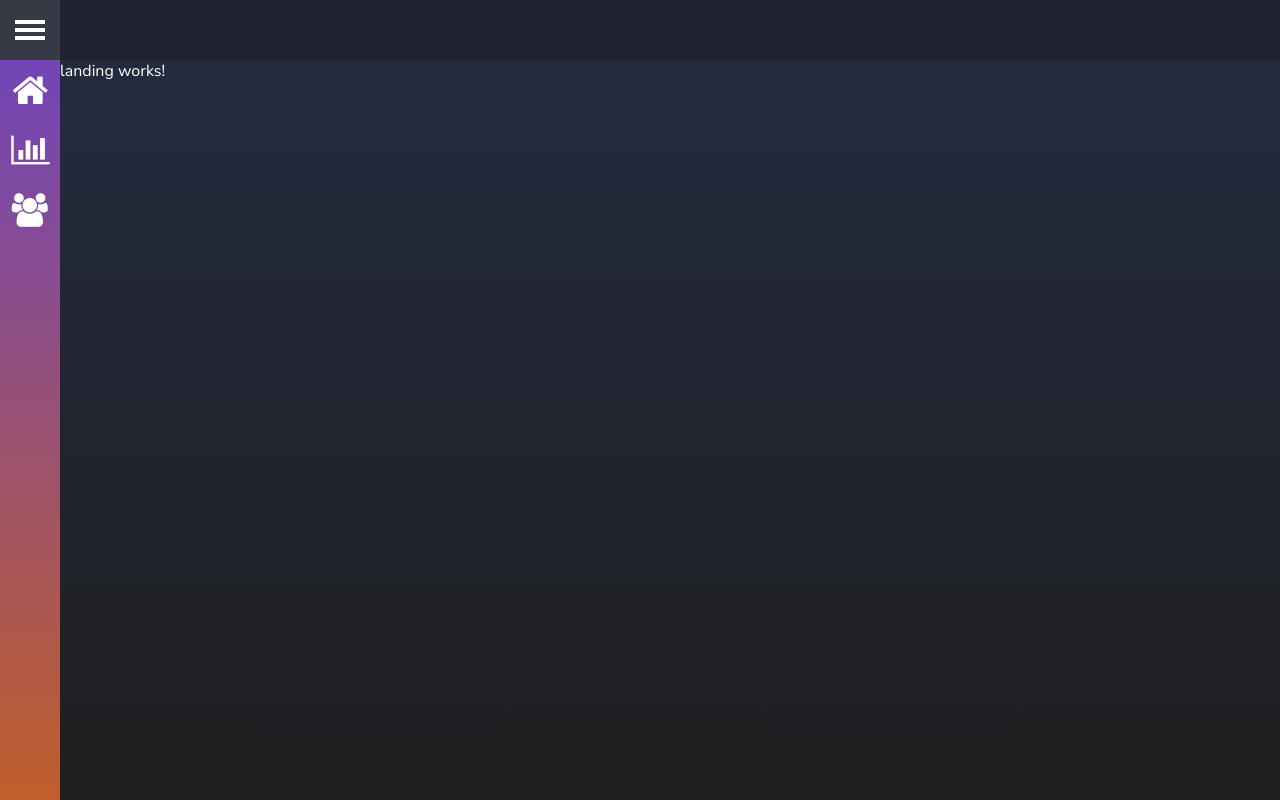
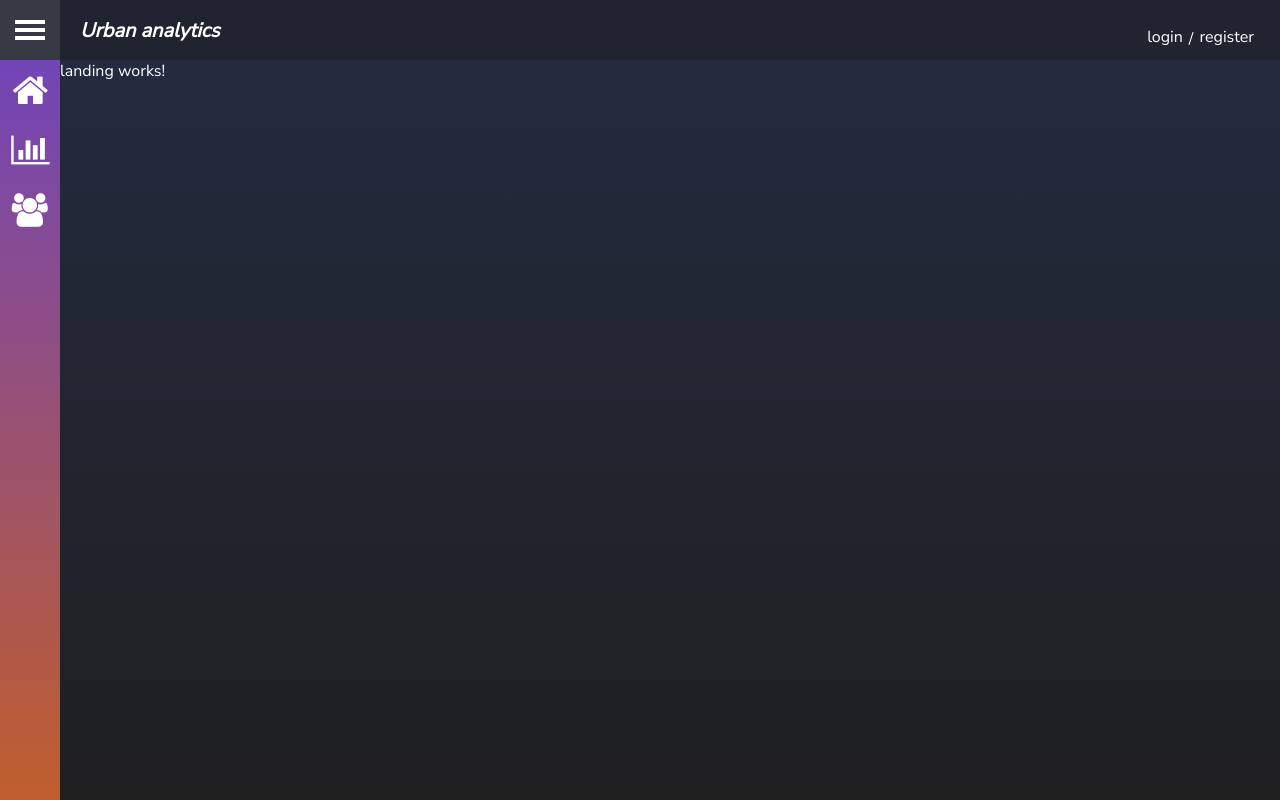
Before and after one commit to DeBeer12/EWA, an Angular app in the folder UrbanAnalytics/front-end/: page / in a window 1280 px wide. Built offline with nearby package versions, Linux system fonts and the light colour scheme; what ng-multiselect-dropdown would draw is missing.

Commit message:
Finishing header

```diff
--- a/UrbanAnalytics/front-end/src/app/header/header.component.html
+++ b/UrbanAnalytics/front-end/src/app/header/header.component.html
@@ -2,4 +2,12 @@
   <div class="outer-burger" (click)="toggleNav()">
     <div class="hamburger" [ngClass]="{'active': navExtended}"></div>
   </div>
+  <div class="content-wrapper">
+    <div class="logo-text-wrapper">
+      <h1>Urban analytics</h1>
+    </div>
+    <div class="account-text-wrapper">
+      <a routerLink="/login">login</a><span> / </span><a routerLink="/register">register</a>
+    </div>
+  </div>
 </div>
--- a/UrbanAnalytics/front-end/src/app/header/header.component.scss
+++ b/UrbanAnalytics/front-end/src/app/header/header.component.scss
@@ -18,6 +18,41 @@
 
     .hamburger {
       animation: jump .4s ease-in-out
+    }
+  }
+}
+
+.content-wrapper {
+  display: flex;
+  flex-grow: 1;
+  justify-content: space-between;
+}
+
+.logo-text-wrapper {
+  font-size: 10px;
+  font-style: italic;
+  display: flex;
+  justify-content: center;
+  align-items: center;
+  margin-left: 20px;
+  user-select: none;
+}
+
+.account-text-wrapper {
+  display: flex;
+  align-items: flex-end;
+  margin-right: 20px;
+  margin-bottom: 10px;
+
+  a {
+    color: white;
+    transition: all .3s;
+    backface-visibility: hidden;
+    padding: 2px 6px;
+    text-decoration: none;
+
+    &:hover {
+      background-color: rgba(255, 255, 255, .1);
     }
   }
 }
--- a/UrbanAnalytics/front-end/src/app/nav/nav.component.scss
+++ b/UrbanAnalytics/front-end/src/app/nav/nav.component.scss
@@ -7,6 +7,7 @@ nav {
 
   transform: translateX(-140px);
   transition: all .4s ease-in-out;
+  user-select: none;
 
   @include for-phone-only {
     width: 100%;
```
